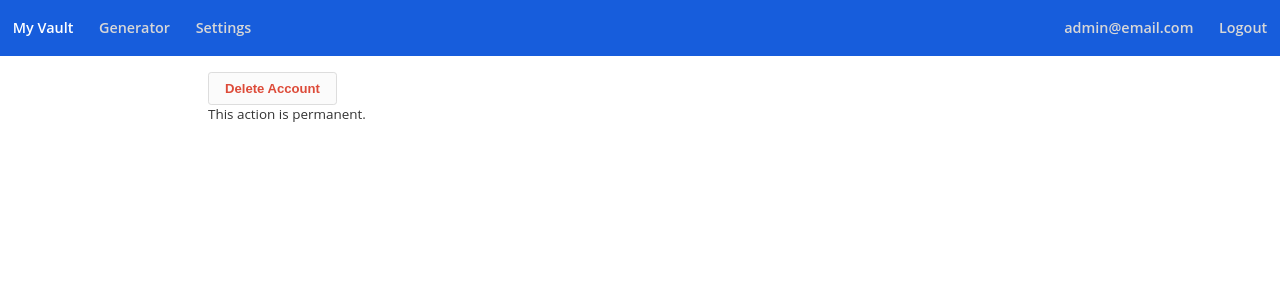
After one commit to ikoide/django-password-manager, a Django app: page /accounts/delete_account/ in a window 1280 px wide. The commit adds this page. Shown: the top 300 px of the page. Run offline with Django 4.2, Linux system fonts and the light colour scheme; a user stored in the database is signed in; some libraries are stand-ins or nearby versions; some web fonts are replaced.

Commit message:
settings/ delete account page and final nav routing

```diff
--- /dev/null
+++ b/dpm/apps/accounts/templates/confirm_delete.html
@@ -0,0 +1,10 @@
+{% extends "base.html" %}
+{% block content %}
+
+<form method="POST">
+    {% csrf_token %}
+    <button type="submit" class="btn btn-lg btn-danger">Delete Account</button>
+    <p style="font-size: 0.84rem; color: #333;">This action is permanent.</p>
+</form>
+
+{% endblock content %}
--- a/dpm/apps/accounts/urls.py
+++ b/dpm/apps/accounts/urls.py
@@ -1,10 +1,11 @@
 from django.urls import path, include
 
-from apps.accounts.views import RegistrationView
+from apps.accounts.views import RegistrationView, UserDeleteView
 
 app_name = "accounts"
 
 urlpatterns = [
+    path("delete_account/", UserDeleteView.as_view(), name="delete_account"),
     path("", include("django.contrib.auth.urls")),
     path("register/", RegistrationView.as_view(), name="register")
 ]
--- a/dpm/apps/accounts/views.py
+++ b/dpm/apps/accounts/views.py
@@ -1,10 +1,11 @@
+from django.http import Http404
 from django.shortcuts import render, redirect
 from django.contrib.auth import authenticate, login
 from django.contrib import messages
 from django.contrib.auth.forms import AuthenticationForm
 from django.contrib.auth.mixins import LoginRequiredMixin
-from django.views.generic import CreateView, UpdateView
-from django.urls import reverse
+from django.views.generic import CreateView, UpdateView, DeleteView
+from django.urls import reverse, reverse_lazy
 
 from apps.accounts.models import User
 from apps.accounts.forms import RegistrationForm
@@ -26,3 +27,13 @@ class RegistrationView(CreateView):
             success_url += "?next={}" % next_url
 
         return success_url
+
+class UserDeleteView(LoginRequiredMixin, DeleteView):
+    model = User
+    template_name = "confirm_delete.html"
+    success_url = reverse_lazy("accounts:login")
+
+    def get_object(self, queryset=None):
+        user = self.request.user
+
+        return user
--- a/dpm/common/templates/base.html
+++ b/dpm/common/templates/base.html
@@ -23,7 +23,7 @@
                         <ul>
                             {% if user.is_authenticated %}
                                 <li class="right"><a class="nav-link" href="{% url 'accounts:logout' %}">Logout</a></li>
-                                <li class="right"><a class="nav-link" href="#">{{ user.email }}</a></li>
+                                <li class="right"><a class="nav-link" href="{% url 'accounts:delete_account' %}">{{ user.email }}</a></li>
                             {% else %}
                                 <li class="right"><a class="nav-link" href="{% url 'accounts:register' %}">Register</a></li>
                                 <li class="right"><a class="nav-link" href="{% url 'accounts:login' %}">Login</a></li>
```
Also changed, not shown: dpm/db.sqlite3, 1 other file.
